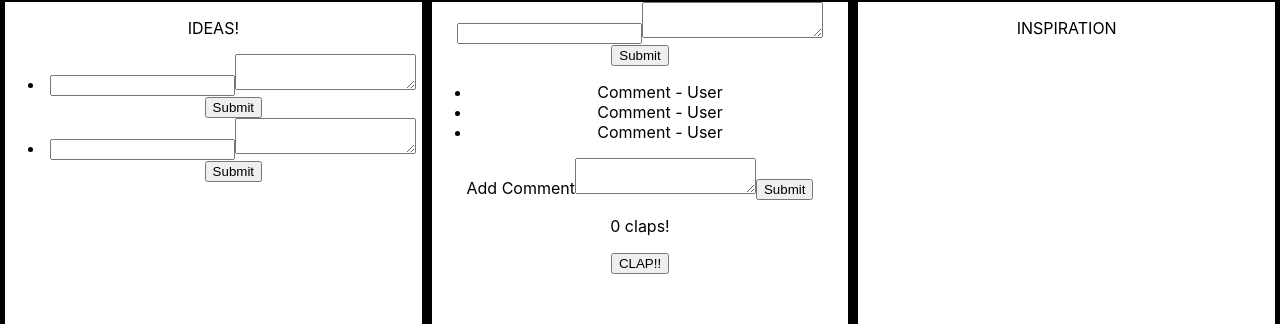
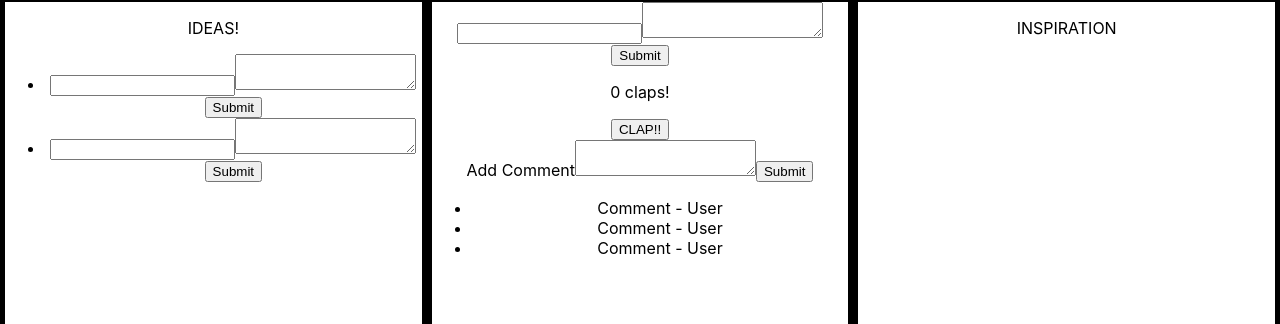
Before and after one commit to swgoodman/out-there, a React (Create React App) app: page / in a window 1280 px wide. Shown: the part 123-447 px from the top of the page. Built offline with nearby package versions, Linux system fonts and the light colour scheme.

Commit message:
Reorganized components

```diff
--- a/src/containers/ideaContainers.js
+++ b/src/containers/ideaContainers.js
@@ -11,9 +11,9 @@ class IdeaContainers extends Component {
       return (
           <div className="block" id="idea-container">
             <Idea />
+            <Reactions />
+            <CommentInput />
             <Comments />
-            <CommentInput />
-            <Reactions />
 
           </div>
       );
```
